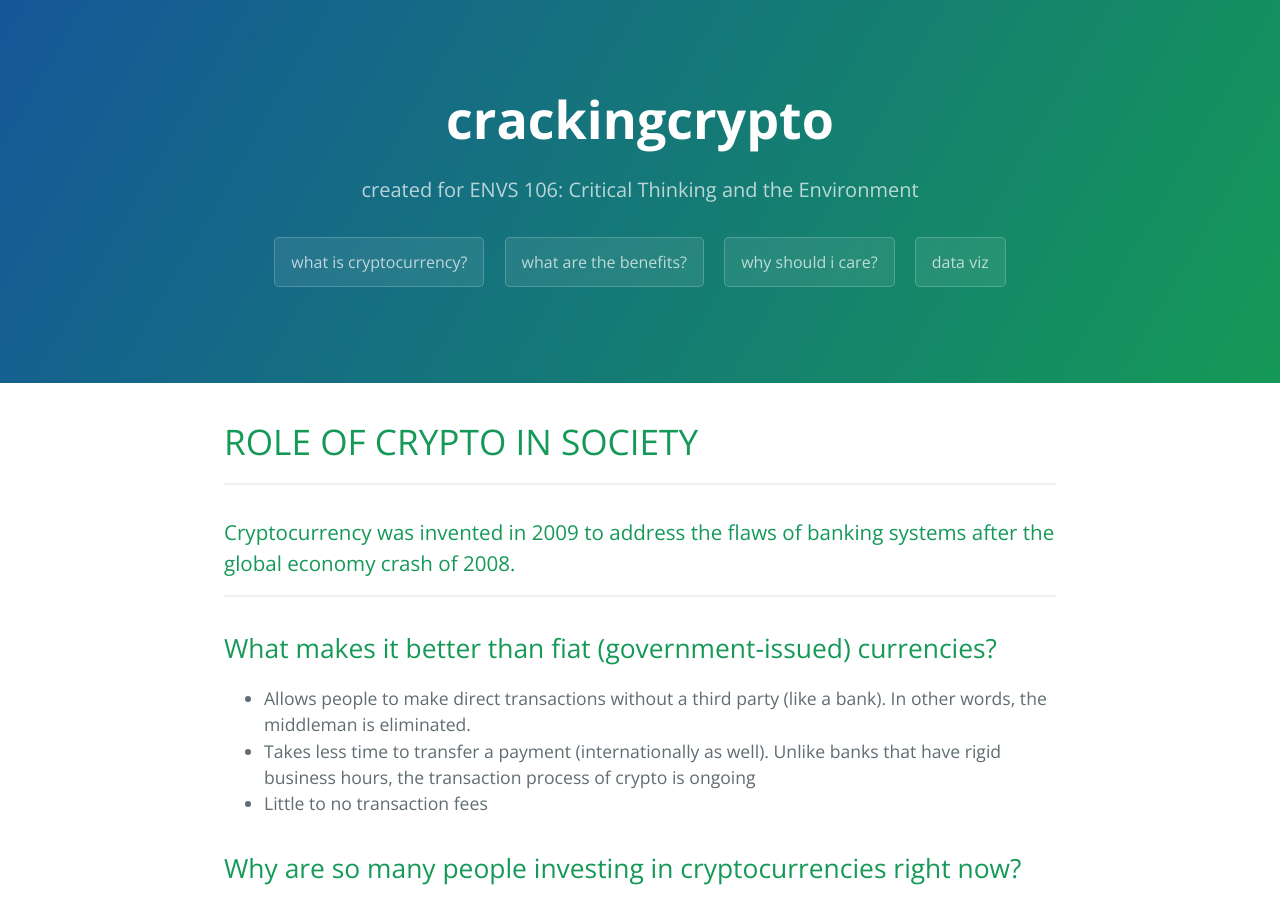
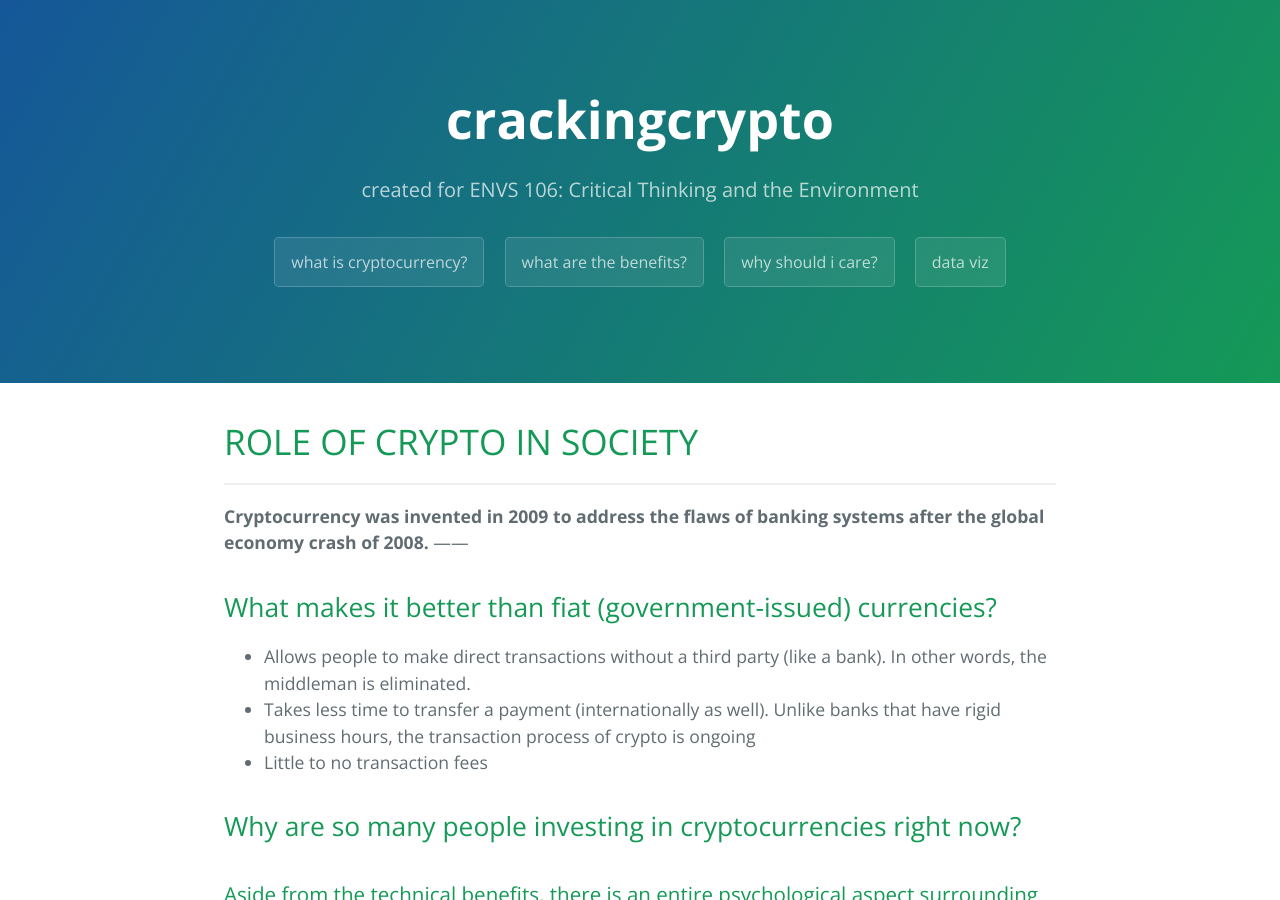
Before and after one commit to tifhsu88/crackingcrypto, a Jekyll site: the page built from tab2.md, in a window 1280 px wide and 900 px high. Built offline with Jekyll 4.4.1, drawn with Linux system fonts in a browser that asks for light colours.

Commit message:
Update tab2.md

```diff
--- a/tab2.md
+++ b/tab2.md
@@ -6,7 +6,7 @@
 
 # ROLE OF CRYPTO IN SOCIETY
 ------
-### Cryptocurrency was invented in 2009 to address the flaws of banking systems after the global economy crash of 2008.
+**Cryptocurrency was invented in 2009 to address the flaws of banking systems after the global economy crash of 2008.**
 ------
 ## What makes it better than fiat (government-issued) currencies?
 * Allows people to make direct transactions without a third party (like a bank). In other words, the middleman is eliminated.
```
